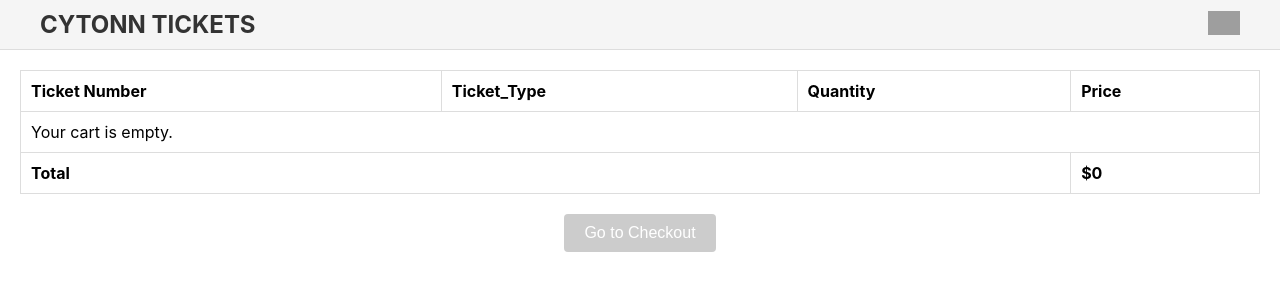
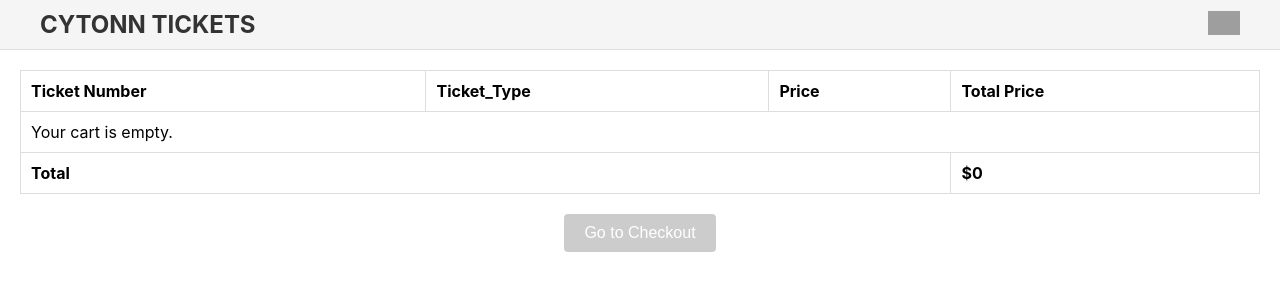
Before and after one commit to JohnMartin-19/cytonn, a React (Create React App) app in the folder Internship/frontend/ticketing/: page /cart in a window 1280 px wide. Shown: the top 300 px of the page. Built offline with nearby package versions, Linux system fonts and the light colour scheme; grey boxes are pictures that could not be loaded.

Commit message:
fixed bug

```diff
--- a/Internship/frontend/ticketing/src/App.js
+++ b/Internship/frontend/ticketing/src/App.js
@@ -62,7 +62,7 @@ function App() {
           {
             <>
           <Ticket addToCart={addToCart}/>
-          {showModal && <Modal closeModal={closeModal} addToCart={addToCart}/>}
+          {showModal && <Modal closeModal={closeModal}/>}
           </>
           }
           / >
--- a/Internship/frontend/ticketing/src/components/Cart.js
+++ b/Internship/frontend/ticketing/src/components/Cart.js
@@ -20,8 +20,8 @@ const Cart = ({ cartItems }) => {
           <tr>
             <th>Ticket Number</th>
             <th>Ticket_Type</th>
-            <th>Quantity</th>
             <th>Price</th>
+            <th>Total Price</th>
           </tr>
         </thead>
         <tbody>
--- a/Internship/frontend/ticketing/src/components/tickets.js
+++ b/Internship/frontend/ticketing/src/components/tickets.js
@@ -21,7 +21,7 @@ function Ticket({addToCart}){
           <h2>{ticket.title}</h2>
           <p>{ticket.ticket_type}</p>
           <p>KSH{ticket.price}</p>
-          <button onClick={addToCart}>Reserve Ticket </button>
+          <button onClick={() => addToCart(ticket)}>Reserve Ticket </button>
         </div>
       ))}
 
```
